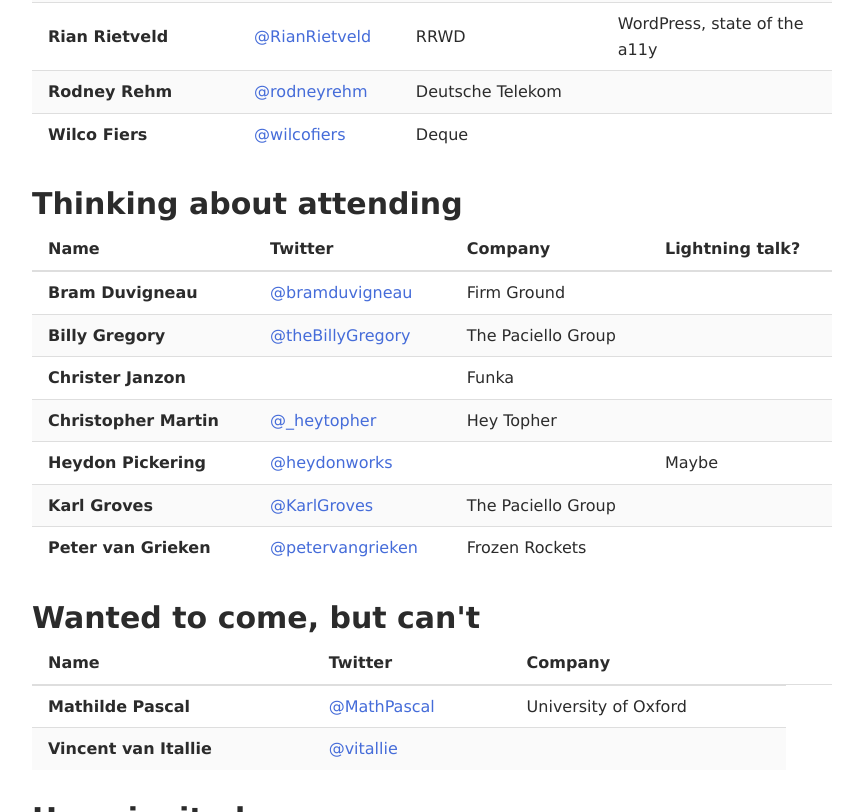
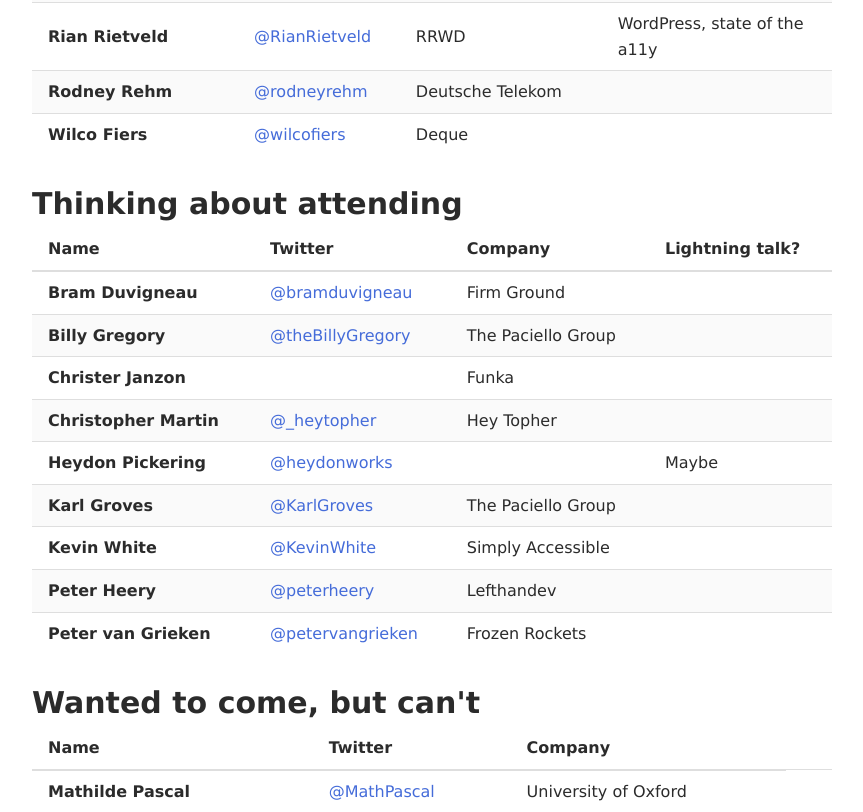
Before and after one commit to role-drinks/roledrinks.nl, a plain HTML site: page index.html in a window 1280 px wide. Shown: the part 1412-2224 px from the top of the page, without its empty margins (288-1151 px from the left). Drawn offline with Linux system fonts and the light colour scheme.

Commit message:
Add people

```diff
--- a/index.html
+++ b/index.html
@@ -47,7 +47,7 @@
 
         <section id="attendees">
             <h2>Attendees</h2>
-            <p>About 12 people will attend.</p>
+            <p>About 15 people will attend.</p>
             <div class="overflow">
                 <table>
                     <thead>
@@ -208,6 +208,18 @@
                             <td>The Paciello Group</td>
                             <td></td>
                         </tr>
+						<tr>
+							<th scope="row">Kevin White</th>
+							<td><a href="https://twitter.com/KevinWhite">@KevinWhite</a></td>
+							<td>Simply Accessible</td>
+							<td></td>
+						</tr>
+						<tr>
+							<th scope="row">Peter Heery</th>
+							<td><a href="https://twitter.com/peterheery">@peterheery</a></td>
+							<td>Lefthandev</td>
+							<td></td>
+						</tr>
                         <tr>
                             <th scope="row">Peter van Grieken</th>
                             <td><a href="https://twitter.com/petervangrieken">@petervangrieken</a></td>
```
